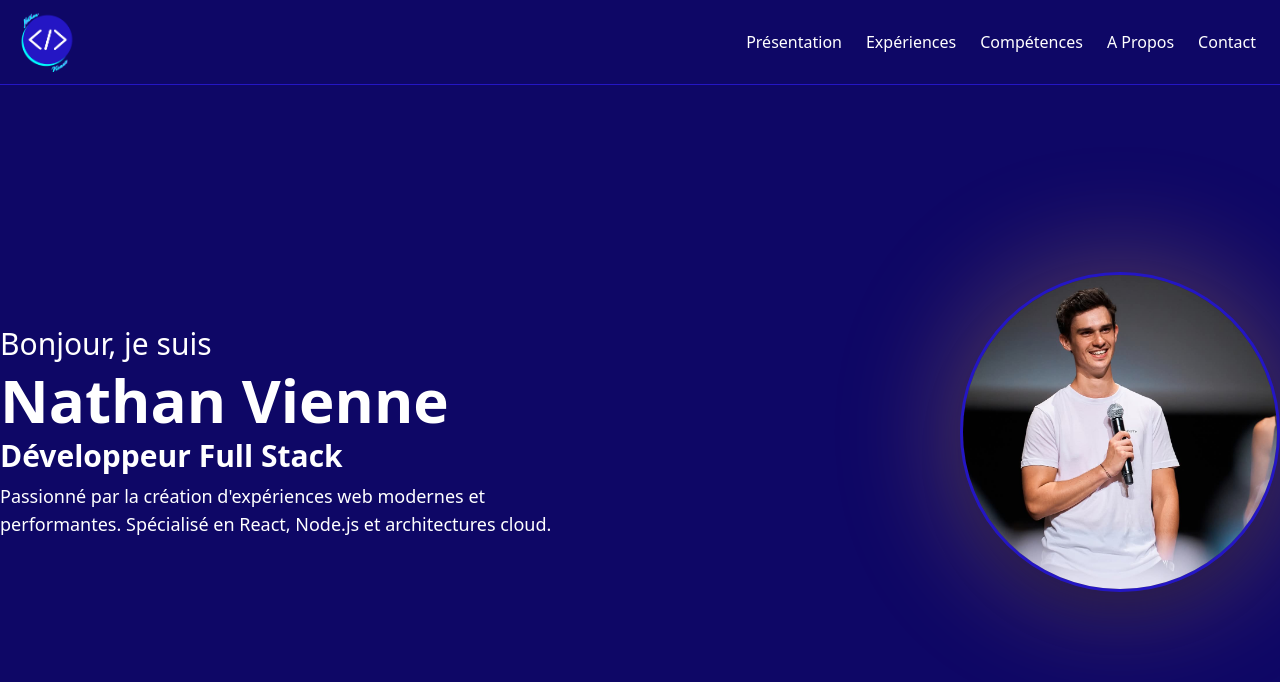
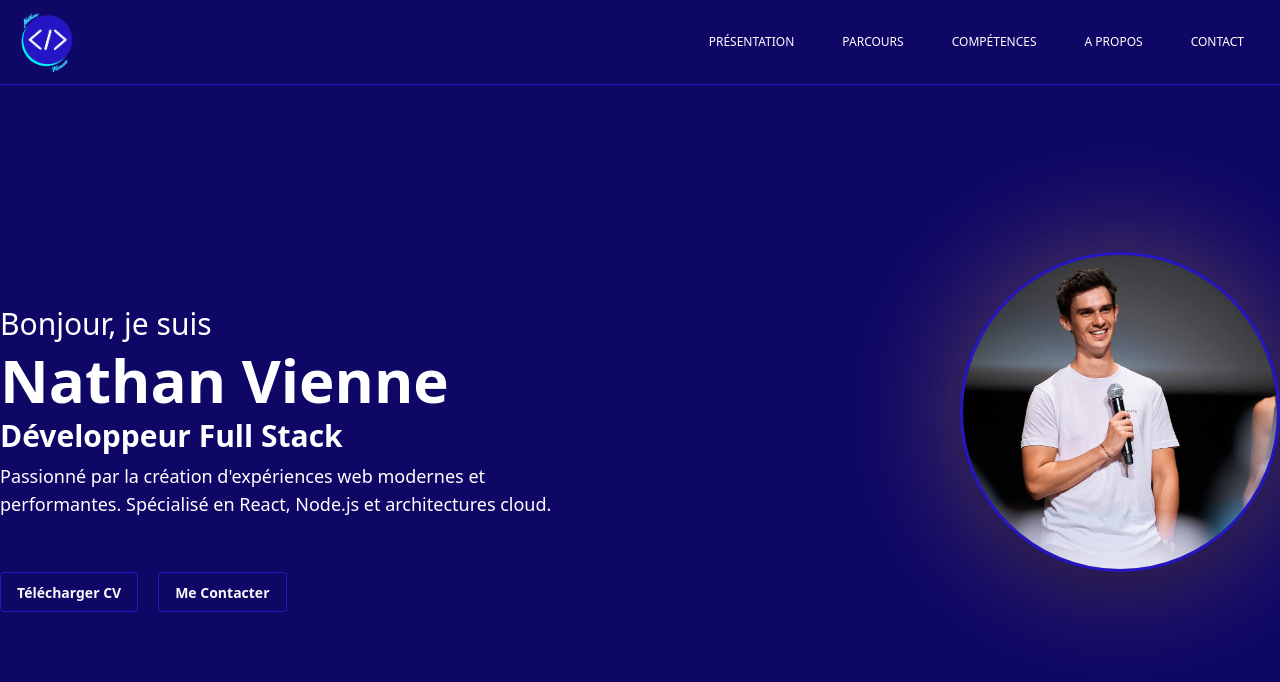
Before and after one commit to NathanVienne/curriculum_vitae, a React (Vite) app: page / in a window 1280 px wide. Shown: the top 682 px of the page. Built offline with nearby package versions, Linux system fonts and the light colour scheme.

Commit message:
Hero V2 - Buttons added for CTA

```diff
--- a/src/App.jsx
+++ b/src/App.jsx
@@ -1,4 +1,4 @@
-import Navigation from "./components/nav"
+import Navigation from "./components/nav/nav"
 import Hero from "./components/hero"
 function App() {
 
--- a/src/components/hero.jsx
+++ b/src/components/hero.jsx
@@ -31,6 +31,12 @@ function Hero() {
                         </div>
                     </div>
                 </div>
+                <div>
+                    <div className="flex space-x-5">
+                        <div><button className="btn btn-primary border-neutral hover:btn-accent hover:text-primary">Télécharger CV</button></div>
+                        <div><button className="btn btn-primary border-neutral hover:btn-secondary hover:text-primary">Me Contacter</button></div>
+                    </div>
+                </div>
             </div>
         </section>
     )
--- a/src/components/nav.jsx
+++ /dev/null
@@ -1,19 +0,0 @@
-function Navigation() {
-    return (
-        <header className="bg-primary text-white flex justify-between fixed top-0 left-0 right-0 z-50 border-b border-b-neutral border-border">
-            <div className="w-15 ms-4 my-3"><img src="../../public/CV_WEB.png" alt="" /></div>
-            <nav className="my-auto">
-                <ul className="flex gap-6 me-6">
-                    <li><a>Présentation</a></li>
-                    <li><a>Expériences</a></li>
-                    <li><a>Compétences</a></li>
-                    <li><a>A Propos</a></li>
-                    <li><a>Contact</a></li>
-                </ul>
-            </nav>
-        </header>
-    )
-
-}
-
-export default Navigation
--- /dev/null
+++ b/src/components/nav/items.jsx
@@ -0,0 +1,9 @@
+export default  function Links({label}) {
+    return (
+        <li className="px-3 py-2 text-xs font-medium uppercase hover:outline-1 hover:outline-neutral hover:rounded-xl hover:text-accent">
+            <a>
+                {label}
+            </a>
+        </li>
+    )
+}
--- /dev/null
+++ b/src/components/nav/nav.jsx
@@ -0,0 +1,23 @@
+import Links from "./items"
+
+function Navigation() {
+    return (
+        <header className="bg-primary text-white flex justify-between items-center fixed top-0 left-0 right-0 z-50 border-b border-b-neutral border-border">
+            <div className="w-15 ms-4 my-3">
+                <img src="../../public/CV_WEB.png" alt="" />
+            </div>
+            <nav>
+                <ul className="flex space-x-6 me-6">
+                    <Links label="Présentation"/>
+                    <Links label="Parcours"/>
+                    <Links label="Compétences"/>
+                    <Links label="A Propos"/>
+                    <Links label="Contact"/>
+                </ul>
+            </nav>
+        </header>
+    )
+
+}
+
+export default Navigation
```
